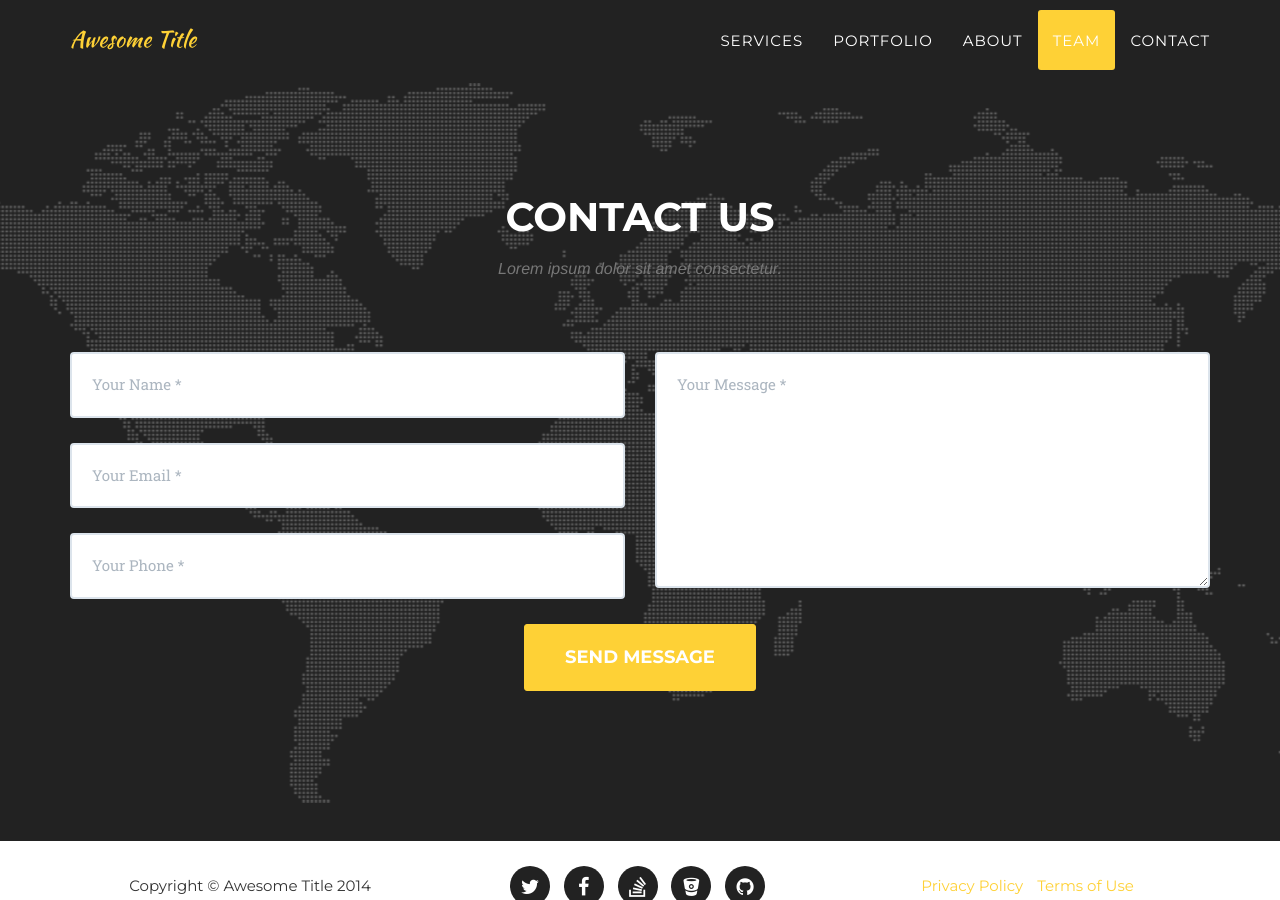
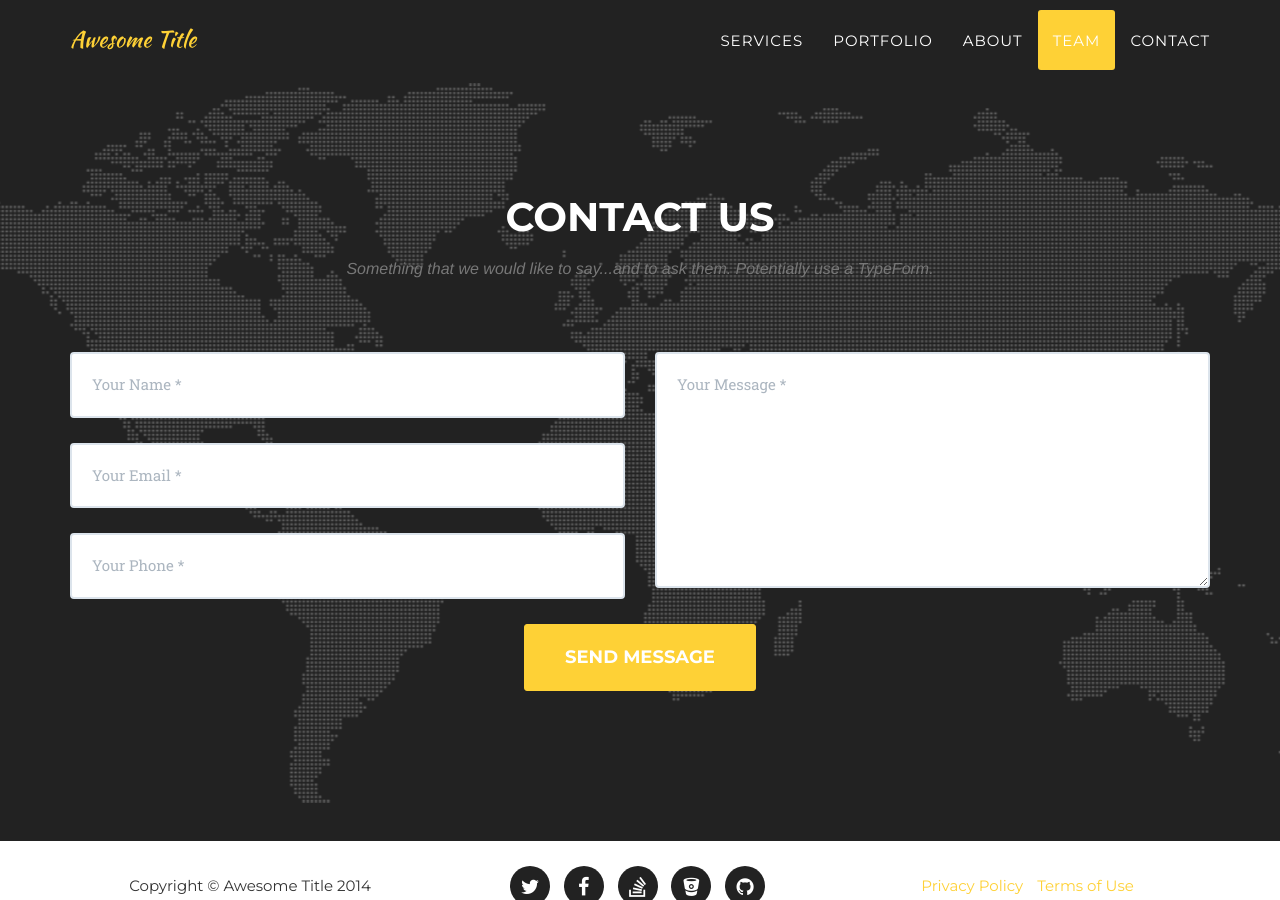
Before and after one commit to JakeyPedz/edtech, a Jekyll site: the page built from index.html, in a window 1280 px wide and 900 px high, scrolled down 5463 px. Built offline with Jekyll 4.4.1, drawn with Linux system fonts in a browser that asks for light colours; some web fonts are replaced.

Commit message:
added some contact stuff

```diff
--- a/_includes/contact.html
+++ b/_includes/contact.html
@@ -3,7 +3,7 @@
             <div class="row">
                 <div class="col-lg-12 text-center">
                     <h2 class="section-heading">Contact Us</h2>
-                    <h3 class="section-subheading text-muted">Lorem ipsum dolor sit amet consectetur.</h3>
+                    <h3 class="section-subheading text-muted">Something that we would like to say...and to ask them. Potentially use a TypeForm.</h3>
                 </div>
             </div>
             <div class="row">
```
